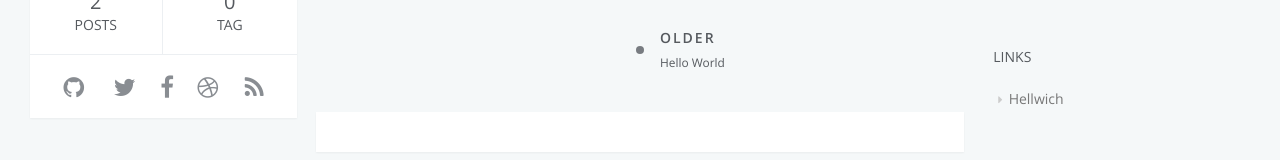
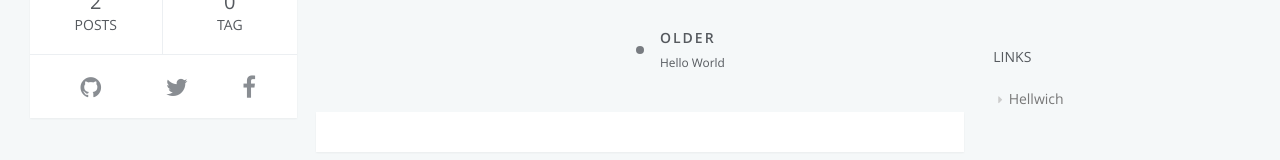
Before and after one commit to dhellwich/dhellwich.github.io, a plain HTML site: page 2016/06/12/2016-06-12-My-New-Post/index.html in a window 1280 px wide. Shown: the part 463-623 px from the top of the page. Drawn offline with Linux system fonts and the light colour scheme; a script that the page names is missing.

Commit message:
Site updated: 2016-06-13 01:11:52

```diff
--- a/2016/06/12/2016-06-12-My-New-Post/index.html
+++ b/2016/06/12/2016-06-12-My-New-Post/index.html
@@ -188,20 +188,8 @@ ga('send', 'pageview');
                     </td>
 
                     <td>
-                        <a href="/" target="_blank" title="facebook" class=tooltip>
+                        <a href="https://www.facebook.com/itoncompany" target="_blank" title="facebook" class=tooltip>
                             <i class="fa fa-facebook"></i>
-                        </a>
-                    </td>
-
-                    <td>
-                        <a href="/" target="_blank" title="dribbble" class=tooltip>
-                            <i class="fa fa-dribbble"></i>
-                        </a>
-                    </td>
-
-                    <td>
-                        <a href="/" target="_blank" title="rss" class=tooltip>
-                            <i class="fa fa-rss"></i>
                         </a>
                     </td>
 
```
Also changed, not shown: 2016/06/12/hello-world/index.html (+1 -13 lines), archives/2016/06/index.html (+1 -13 lines), archives/2016/index.html (+1 -13 lines), archives/index.html (+1 -13 lines), index.html (+1 -13 lines).
